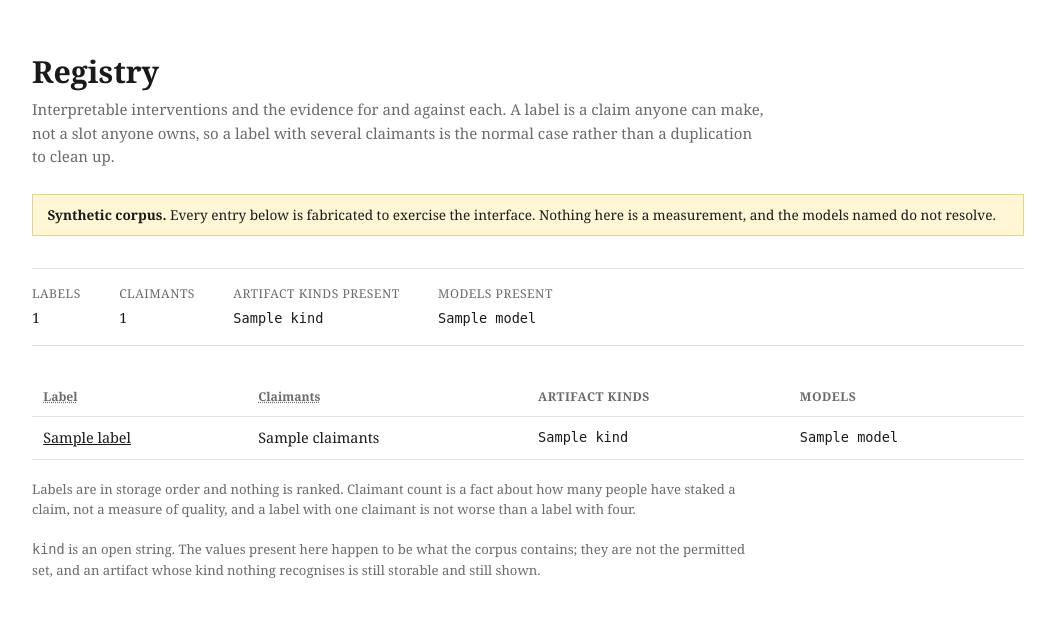
After one commit to controlbun/registry, a Python web app: template web/templates/index.html in a window 1280 px wide. The commit adds this page. Shown: the top 627 px of the page, without its empty margins (112-1167 px from the left). Run offline with Jinja, Linux system fonts and the light colour scheme; the template is opened without the code that fills it: most values are stand-ins (such as "Sample title", 1, 10 or a date in 2020).

Commit message:
Index page, artifact provenance on cards, and a corpus that is not one label
The renderer was never label-specific; it iterates whatever labels exist, and
there was one page because the corpus had one label. Three real gaps behind
that, all closed:

  No index. site/index.html now shows the corpus as a whole: labels, claimant
  counts, and which artifact kinds and models are present. Storage order, no
  ranking, and a note that claimant count is a fact rather than a quality
  measure.

  No provenance on screen. Each claimant card now leads with its kind, model
  and pinned revision, layer with its indexing convention, and hook point.
  Nothing about the object was visible before, which made it read as a page
  about one trait.

  Corpus demonstrated one kind on one model. Added `refusal`, claimed by two
  more people on a second model, as an sae-latent and a probe. Four artifacts,
  three kinds, two models, two labels, and still plural claims per label.

Erik reports a trait score with no coherence measure, so the uninterpretable
state now appears on the rendered site rather than only inside a test.

Co-Authored-By: Claude Opus 5 (1M context) <noreply@anthropic.com>

```diff
--- /dev/null
+++ b/web/templates/index.html
@@ -0,0 +1,105 @@
+<!doctype html>
+<meta charset="utf-8">
+<title>Registry</title>
+<style>
+  :root { --ink:#1a1a1a; --dim:#6b6b6b; --line:#e2e2e2; --absent:#8a8a8a; }
+  body { font:15px/1.55 ui-serif,Georgia,serif; color:var(--ink); max-width:62rem;
+         margin:3rem auto; padding:0 1.5rem; }
+  h1 { font-size:1.9rem; margin:0 0 .2rem; }
+  .lede { color:var(--dim); margin:0 0 1.6rem; max-width:46rem; }
+  .synthetic { background:#fff6d6; border:1px solid #e6d38a; padding:.6rem .9rem;
+               margin-bottom:2rem; font-size:.85rem; }
+  .scope { display:flex; gap:2.4rem; flex-wrap:wrap; border-top:1px solid var(--line);
+           border-bottom:1px solid var(--line); padding:1rem 0; margin-bottom:2rem;
+           font-size:.88rem; }
+  .k { color:var(--dim); display:block; font-size:.76rem; letter-spacing:.04em;
+       text-transform:uppercase; margin-bottom:.2rem; }
+  .mono { font-family:ui-monospace,monospace; font-size:.85rem; }
+  table { border-collapse:collapse; width:100%; font-size:.9rem; }
+  th,td { text-align:left; padding:.6rem .7rem; border-bottom:1px solid var(--line);
+          vertical-align:top; }
+  th { font-size:.76rem; letter-spacing:.04em; text-transform:uppercase; color:var(--dim); }
+  th button { font:inherit; color:inherit; background:none; border:0; padding:0;
+              cursor:pointer; text-decoration:underline dotted; }
+  a { color:inherit; }
+  .note { color:var(--dim); font-size:.82rem; margin-top:1.2rem; max-width:46rem; }
+</style>
+
+<h1>Registry</h1>
+<p class="lede">
+  Interpretable interventions and the evidence for and against each. A label is a
+  claim anyone can make, not a slot anyone owns, so a label with several claimants
+  is the normal case rather than a duplication to clean up.
+</p>
+
+<div class="synthetic">
+  <strong>Synthetic corpus.</strong> Every entry below is fabricated to exercise the
+  interface. Nothing here is a measurement, and the models named do not resolve.
+</div>
+
+<div class="scope">
+  <div><span class="k">Labels</span>{{ labels|length }}</div>
+  <div><span class="k">Claimants</span>{{ total_claimants }}</div>
+  <div>
+    <span class="k">Artifact kinds present</span>
+    <span class="mono">{{ all_kinds|join(", ") }}</span>
+  </div>
+  <div>
+    <span class="k">Models present</span>
+    <span class="mono">{{ all_models|join(", ") }}</span>
+  </div>
+</div>
+
+<table id="labels">
+  <thead><tr>
+    <th><button data-col="0">Label</button></th>
+    <th><button data-col="1">Claimants</button></th>
+    <th>Artifact kinds</th>
+    <th>Models</th>
+  </tr></thead>
+  <tbody>
+  {% for l in labels %}
+    <tr>
+      <td><a href="{{ l.label }}.html">{{ l.label }}</a></td>
+      <td>{{ l.claimants }}</td>
+      <td class="mono">
+        {% if l.kinds %}{{ l.kinds|join(", ") }}
+        {% else %}<span class="absent">none recorded</span>{% endif %}
+      </td>
+      <td class="mono">
+        {% if l.models %}{{ l.models|join("<br>")|safe }}
+        {% else %}<span class="absent">none recorded</span>{% endif %}
+      </td>
+    </tr>
+  {% endfor %}
+  </tbody>
+</table>
+
+<p class="note">
+  Labels are in storage order and nothing is ranked. Claimant count is a fact about
+  how many people have staked a claim, not a measure of quality, and a label with one
+  claimant is not worse than a label with four.
+</p>
+<p class="note">
+  <span class="mono">kind</span> is an open string. The values present here happen to
+  be what the corpus contains; they are not the permitted set, and an artifact whose
+  kind nothing recognises is still storable and still shown.
+</p>
+
+<script>
+// Reorders on click. Nothing is applied on load; the reader picks the axis.
+document.querySelectorAll("#labels th button").forEach(function (b) {
+  b.addEventListener("click", function () {
+    var idx = +b.dataset.col;
+    var body = document.querySelector("#labels tbody");
+    var rows = Array.prototype.slice.call(body.rows);
+    rows.sort(function (x, y) {
+      var a = x.cells[idx].innerText.trim(), c = y.cells[idx].innerText.trim();
+      var na = parseFloat(a), nc = parseFloat(c);
+      if (!isNaN(na) && !isNaN(nc)) { return nc - na; }
+      return a.localeCompare(c);
+    });
+    rows.forEach(function (r) { body.appendChild(r); });
+  });
+});
+</script>
```
Also changed, not shown: fixtures/build.py (+76 -12 lines), src/registry/render.py (+40 -0 lines), web/templates/label.html (+13 -0 lines), 4 other files.
